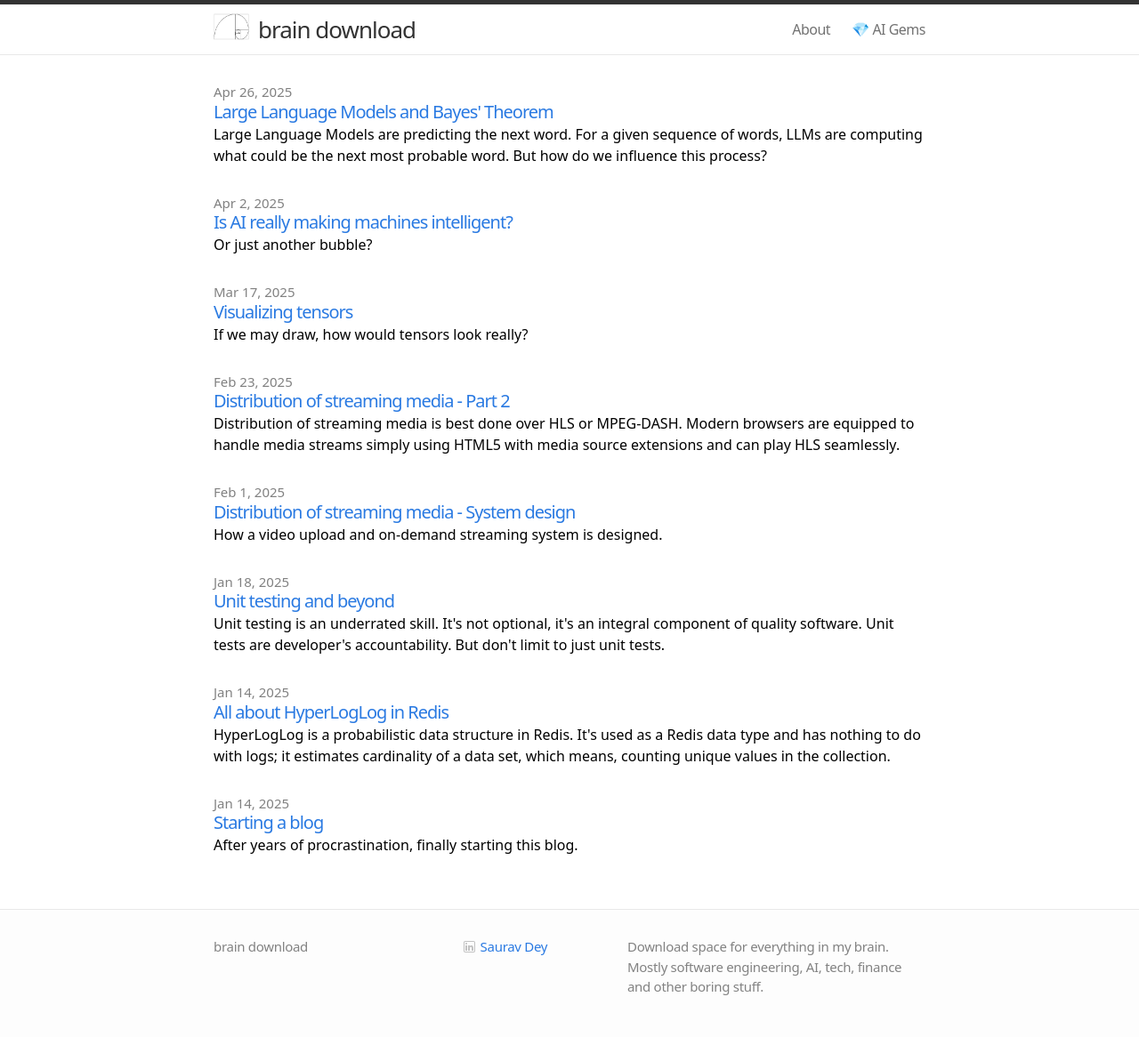
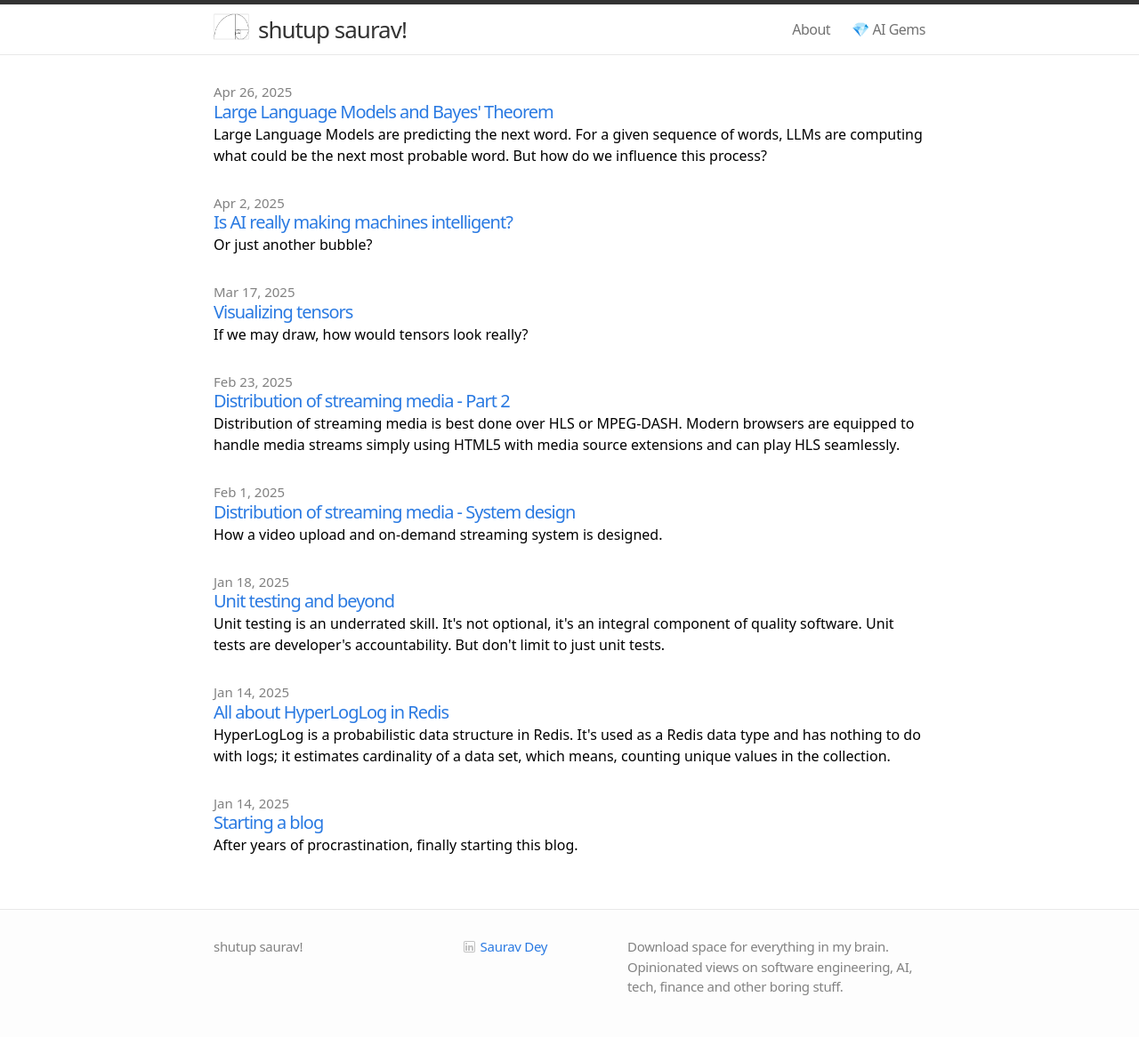
Before and after one commit to mindyouragents/mindyouragents.github.io, a Jekyll site: the page built from index.html, in a window 1280 px wide. Shown: the whole page at 89% size. Built offline with Jekyll 4.4.1, drawn with Linux system fonts in a browser that asks for light colours; some web fonts are replaced.

Commit message:
name change, yet again

```diff
--- a/_config.yml
+++ b/_config.yml
@@ -1,9 +1,9 @@
 # Site settings
-title: brain download
+title: shutup saurav!
 email:
-description: "Download space for everything in my brain. Mostly software engineering, AI, tech, finance and other boring stuff."
+description: "Download space for everything in my brain. Opinionated views on software engineering, AI, tech, finance and other boring stuff."
 baseurl: ""
-url: "http://braindownload.github.io"
+url: "http://shutupsaurav.github.io"
 linkedin_username: sauravdey
 github_username:
 twitter_username:
```
